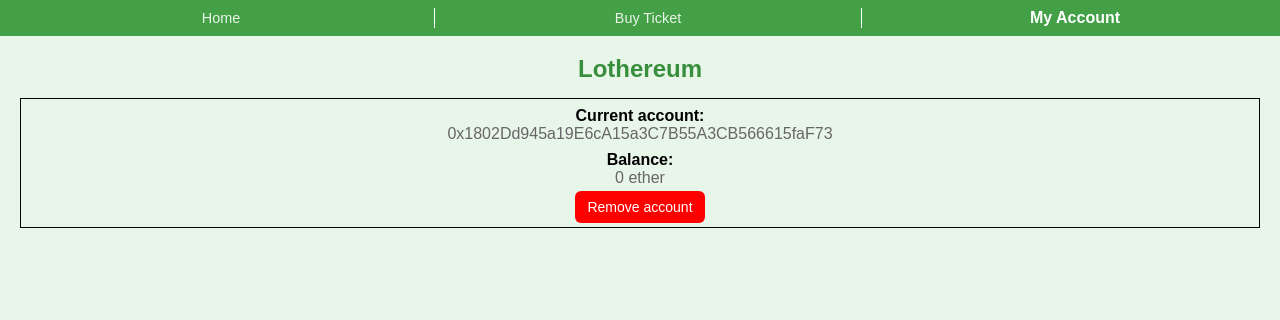
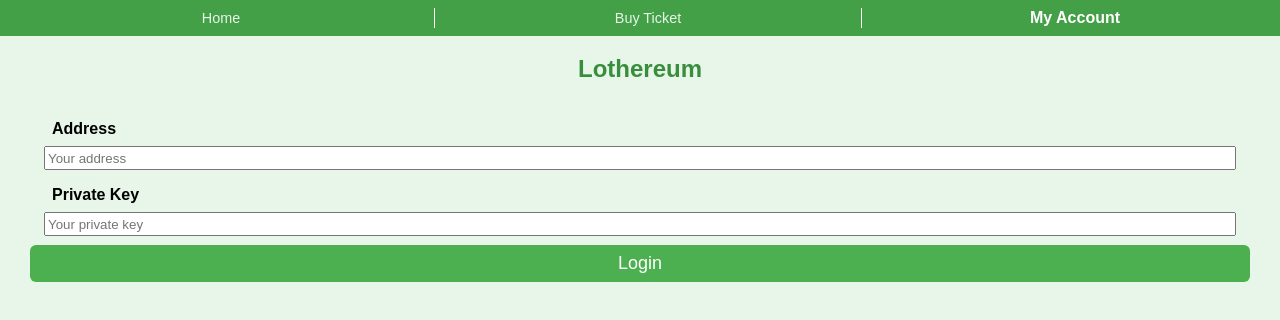
Before and after one commit to onepercentio/lothereum-app, a React (Create React App) app: page / in a window 1280 px wide. Shown: the top 320 px of the page. Built offline with nearby package versions, Linux system fonts and the light colour scheme.

Commit message:
account flow complete

```diff
--- a/package.json
+++ b/package.json
@@ -4,6 +4,7 @@
   "private": true,
   "dependencies": {
     "apisauce": "^0.14.1",
+    "babel-polyfill": "^6.26.0",
     "eth-lightwallet": "^2.5.6",
     "moment": "^2.18.1",
     "react": "^15.6.1",
@@ -11,6 +12,7 @@
     "react-redux": "^5.0.6",
     "react-scripts": "1.0.11",
     "redux": "^3.7.2",
+    "redux-persist": "^4.9.1",
     "redux-saga": "^0.15.6",
     "underscore": "^1.8.3",
     "web3": "^1.0.0-beta.18"
--- a/src/Api/calls.js
+++ b/src/Api/calls.js
@@ -1,4 +1,8 @@
 export default (api) => ({
+    getBalance: ({ address }) =>
+        new Promise(resolve => setTimeout(_ => resolve(Math.floor(Math.random()*500)), 1000))
+
+
     // /*
     //     POST: /users/card
     //     registers a card for a new user
--- a/src/Api/index.js
+++ b/src/Api/index.js
@@ -1,5 +1,5 @@
 // import Web3 from 'web3'
-// import apiCalls from './calls'
+import apiCalls from './calls'
 
 // const END_POINT = "http://127.0.0.1:8545"
 
@@ -8,7 +8,7 @@ const create = () => {
 
     // const web3 = new Web3(new Web3.providers.HttpProvider(END_POINT))
 
-  // return apiCalls(web3)
+  return apiCalls()
 }
 
 const api = create()
--- a/src/Redux/account/index.js
+++ b/src/Redux/account/index.js
@@ -1,5 +1,5 @@
 const initialState = {
-    address: '0x1802Dd945a19E6cA15a3C7B55A3CB566615faF73',
+    address: '',
     privateKey: '',
     balance: 0,
     fetching: false,
@@ -8,21 +8,26 @@ const initialState = {
 
 // Action constants
 export const SET_INFO = 'account/SET_INFO'
+export const CLEAR_INFO = 'account/CLEAR_INFO'
 export const FETCH_BALANCE = 'account/FETCH_BALANCE'
 export const FINISHED_FETCHING_BALANCE = 'account/FINISHED_FETCHING_BALANCE'
 export const ERROR_FETCHING_BALANCE = 'account/ERROR_FETCHING_BALANCE'
 
 // Action creators
 export const setInfo = ({ address, privateKey }) => ({ type: SET_INFO, address, privateKey})
-export const fetchBalance = () => ({ type: FETCH_BALANCE })
+export const clearInfo = _ => ({ type: CLEAR_INFO })
+export const fetchBalance = _ => ({ type: FETCH_BALANCE })
 export const fetchResult = ({ balance }) => ({ type: FINISHED_FETCHING_BALANCE, balance })
 export const fetchError = ({ error }) => ({ type: ERROR_FETCHING_BALANCE, error })
 
 // reducer
 export default ( state = initialState, action ) => {
+    console.log(action.type)
     switch(action.type){
         case SET_INFO:
             return { ...state, address: action.address, privateKey: action.privateKey }
+        case CLEAR_INFO:
+            return initialState
         case FETCH_BALANCE:
             return { ...state, fetching: true, error: null }
         case FINISHED_FETCHING_BALANCE:
--- /dev/null
+++ b/src/Redux/account/sagas.js
@@ -0,0 +1,25 @@
+import { call, put, select, takeLatest } from 'redux-saga/effects'
+import {
+  SET_INFO, FETCH_BALANCE,
+  fetchBalance, fetchResult, fetchError
+} from '../account'
+import Api from '../../Api'
+
+function* fetchBalanceSaga(action) {
+  try {
+    const address = yield select(state => state.account.address)
+    const balance = yield call(Api.getBalance, { address })
+    yield put(fetchResult({ balance }))
+  } catch (e) {
+    yield put(fetchError({ error: e.message }))
+  }
+}
+
+function* updateBalanceSaga() {
+  yield put(fetchBalance())
+}
+
+export default [
+  takeLatest(FETCH_BALANCE, fetchBalanceSaga),
+  takeLatest(SET_INFO, updateBalanceSaga)
+]
--- a/src/Redux/sagas.js
+++ b/src/Redux/sagas.js
@@ -1,19 +1,11 @@
-import { all, call, put, select, takeLatest } from 'redux-saga/effects'
-import { FETCH_BALANCE, ERROR_FETCHING_BALANCE, FINISHED_FETCHING_BALANCE} from './account'
-import Api from '../Api'
+import { all } from 'redux-saga/effects'
 
-function* fetchBalance(action) {
-   try {
-      const address = yield select(state => state.account.address)
-      const balance = yield call(Api.getBalance, address)
-      yield put({type: FINISHED_FETCHING_BALANCE, balance})
-   } catch (e) {
-      yield put({type: ERROR_FETCHING_BALANCE, message: e.message})
-   }
-}
+import accountSagas from './account/sagas'
 
 function* sagas() {
-  yield all([ takeLatest(FETCH_BALANCE, fetchBalance) ])
+  yield all([
+    ...accountSagas
+  ])
 }
 
 export default sagas
--- a/src/Redux/store.js
+++ b/src/Redux/store.js
@@ -1,4 +1,6 @@
 import { createStore, combineReducers, applyMiddleware } from 'redux'
+// import { persistStore, autoRehydrate } from 'redux-persist'
+import 'babel-polyfill'
 import createSagaMiddleware from 'redux-saga'
 
 // import reducers
@@ -20,8 +22,8 @@ const reducers = combineReducers({
 })
 
 
-const store = createStore(reducers, applyMiddleware(sagaMiddleware))
-
+const store = createStore(reducers,applyMiddleware(sagaMiddleware))
 sagaMiddleware.run(sagas)
+// persistStore(store)
 
 export default store
--- a/src/Screens/MyAccount.js
+++ b/src/Screens/MyAccount.js
@@ -1,7 +1,7 @@
 import React, { Component } from 'react'
 import { connect } from 'react-redux'
-import { fetchBalance } from '../Redux/account'
-import { ScreenContainer, BlockContainer, Logo, AccountBox, Button } from '../UI'
+import { fetchBalance, setInfo, clearInfo } from '../Redux/account'
+import { ScreenContainer, BlockContainer, Logo, AccountBox, Button, Input } from '../UI'
 
 const mapStateToProps = ({ account }) => ({
   address: account.address,
@@ -9,28 +9,42 @@ const mapStateToProps = ({ account }) => ({
 })
 
 const mapDispatchToProps = dispatch => ({
-  fetchBalance: () => dispatch(fetchBalance())
+  fetchBalance: _ => dispatch(fetchBalance()),
+  setInfo: info => dispatch(setInfo(info)),
+  clearInfo: _ => dispatch(clearInfo())
 })
 
 class MyAccount extends Component {
 
   constructor(props) {
     super(props)
+    this.state = {
+      showLoginForm: true, // change
+      formAddress: '',
+      formKey: ''
+    }
+
     this.handleCreate = this.handleCreate.bind(this)
     this.handleLogin = this.handleLogin.bind(this)
     this.handleRemove = this.handleRemove.bind(this)
+    this.handleFormChange = this.handleFormChange.bind(this)
+    this.handleFormSubmit = this.handleFormSubmit.bind(this)
   }
 
-  handleCreate = () => alert('create account')
-  handleLogin = () => alert('login bro')
-  handleRemove = () => alert('remove account')
+  handleCreate = () => this.props.setInfo({ address: '0x1802Dd945a19E6cA15a3C7B55A3CB566615faF73', privateKey: '9876543210'})
+  handleLogin = () => this.setState({ showLoginForm: true })
+  handleRemove = () => this.props.clearInfo()
+  handleFormChange = (info) => this.setState(info)
+  handleFormSubmit = _ => {
+    this.props.setInfo({ address: this.state.formAddress, privateKey: this.state.formKey })
+    this.setState({ showLoginForm: false })
+  }
 
-  componentDidMount() {
-    this.props.fetchBalance()
-  }
+  componentDidMount = () => this.props.address ? this.props.fetchBalance() : null
 
   render() {
     let { address, balance } = this.props
+    let { showLoginForm } = this.state
 
     return (
       <ScreenContainer>
@@ -38,7 +52,15 @@ class MyAccount extends Component {
           <Logo />
         </BlockContainer>
         <BlockContainer>
-          { address ?
+          { showLoginForm ?
+          <BlockContainer>
+            <BlockContainer>
+              <Input label='Address' placeholder='Your address' onChange={({ target: { value: formAddress }}) => this.handleFormChange({ formAddress })}/>
+              <Input label='Private Key' placeholder='Your private key' onChange={({ target: { value: formKey }}) => this.handleFormChange({ formKey })}/>
+            </BlockContainer>
+            <Button onClick={this.handleFormSubmit}>Login</Button>
+          </BlockContainer> :
+            address ?
           <AccountBox
             address={address}
             balance={balance}
--- /dev/null
+++ b/src/UI/Input/index.js
@@ -0,0 +1,8 @@
+import React from 'react'
+import './input.css'
+
+export default ({ onChange, label, placeholder }) =>
+    <div className="InputContainer">
+        <h4>{label}</h4>
+        <input onChange={onChange} placeholder={placeholder} />
+    </div>
--- /dev/null
+++ b/src/UI/Input/input.css
@@ -0,0 +1,15 @@
+.InputContainer {
+    display: flex;
+    flex: 1;
+    flex-direction: column;
+    margin: 4px 4px;
+}
+
+.InputContainer h4 {
+    padding: 0px;
+    margin: 8px;
+}
+
+.InputContainer input {
+    height: 18px;
+}
--- a/src/UI/index.js
+++ b/src/UI/index.js
@@ -9,3 +9,4 @@ export { default as Navigation } from './Navigation'
 export { default as NumberPicker } from './NumberPicker'
 export { default as Button } from './Button'
 export { default as AccountBox } from './AccountBox'
+export { default as Input } from './Input'
```
Also changed, not shown: 1 other file (tests, documents, lock files or other folders).
